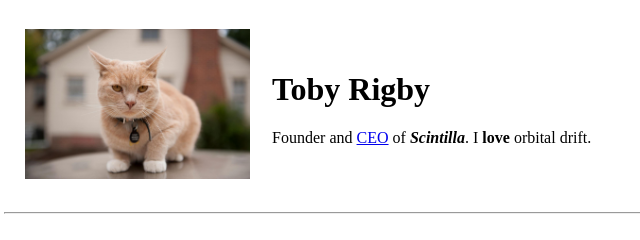
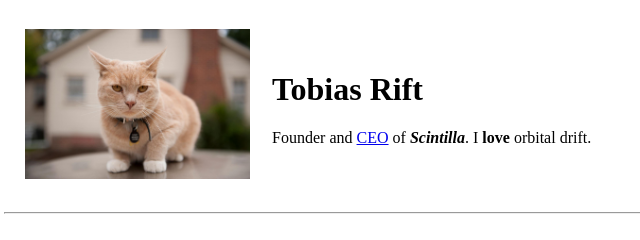
Before and after one commit to Suitheist/cv, a plain HTML site: page index.html in a window 1280 px wide. Shown: the top 240 px of the page, 4-644 px from the left. Drawn offline with Linux system fonts and the light colour scheme.

Commit message:
Add files via upload

```diff
--- a/index.html
+++ b/index.html
@@ -3,7 +3,7 @@
 
 <head>
   <meta charset="utf-8">
-  <title>Toby's first website</title>
+  <title>My first website</title>
 </head>
 
 <body>
@@ -11,7 +11,7 @@
   <tr>
     <td><img src="cat.jpg" alt="The Dark Lord" height="150"></td>
     <td>
-      <h1>Toby Rigby</h1>
+      <h1>Tobias Rift</h1>
       <p>
         Founder and <a href="https://en.wikipedia.org/wiki/Founder_CEO">CEO</a> of <strong><em>Scintilla</em></strong>. I <strong>love</strong> orbital drift.
       </p>
```
